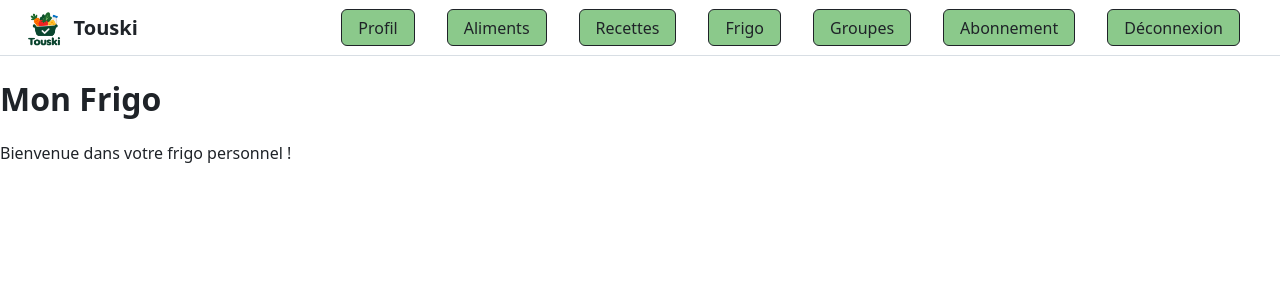
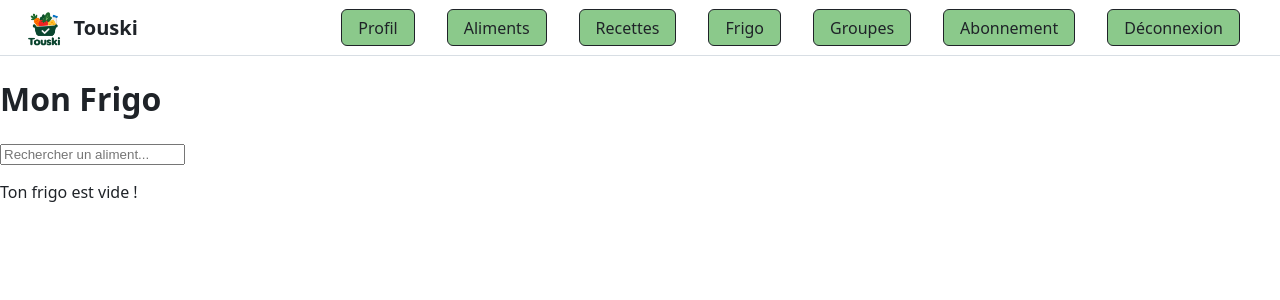
Before and after one commit to ilapierre/touski, a React (Vite) app in the folder frontend/: page /frigo in a window 1280 px wide. Shown: the top 300 px of the page. Built offline with nearby package versions, Linux system fonts and the light colour scheme; sample sign-in values are in the browser's storage.

Commit message:
[ADD] ajout de l'affichage du frigo

```diff
--- a/frontend/src/pages/Frigo.jsx
+++ b/frontend/src/pages/Frigo.jsx
@@ -1,11 +1,50 @@
+import { useState, useEffect } from "react";
+import FoodCard from "../components/FoodCard";
+import FoodModal from "../components/FoodModal";
 import "./Frigo.css";
 
 export default function Frigo() {
-  //Page de base popur l affichage
+  const [foods, setFoods] = useState([]);
+  const [selectedFood, setSelectedFood] = useState(null);
+  const [recherche, setRecherche] = useState("");
+
+  useEffect(() => {
+    // TODO: charger les aliments du frigo avec setFoods (réutiliser les fonctions de Foods)
+  }, []);
+
+  const foodsFiltres = foods.filter((f) =>
+    f.name?.toLowerCase().includes(recherche.toLowerCase()),
+  );
+
   return (
-    <main>
-      <h1>Mon Frigo</h1>
-      <p>Bienvenue dans votre frigo personnel !</p>
+    <main className="frigo">
+      <div className="frigo-header">
+        <h1>Mon Frigo</h1>
+        <input
+          type="search"
+          placeholder="Rechercher un aliment..."
+          value={recherche}
+          onChange={(e) => setRecherche(e.target.value)}
+        />
+      </div>
+
+      {foodsFiltres.length === 0 ? (
+        <p className="frigo-vide">
+          {foods.length === 0
+            ? "Ton frigo est vide !"
+            : "Aucun aliment trouvé."}
+        </p>
+      ) : (
+        <div className="frigo-grid">
+          {foodsFiltres.map((food) => (
+            <FoodCard key={food.id} food={food} onSelect={setSelectedFood} />
+          ))}
+        </div>
+      )}
+
+      {selectedFood && (
+        <FoodModal food={selectedFood} onClose={() => setSelectedFood(null)} />
+      )}
     </main>
   );
 }
```
